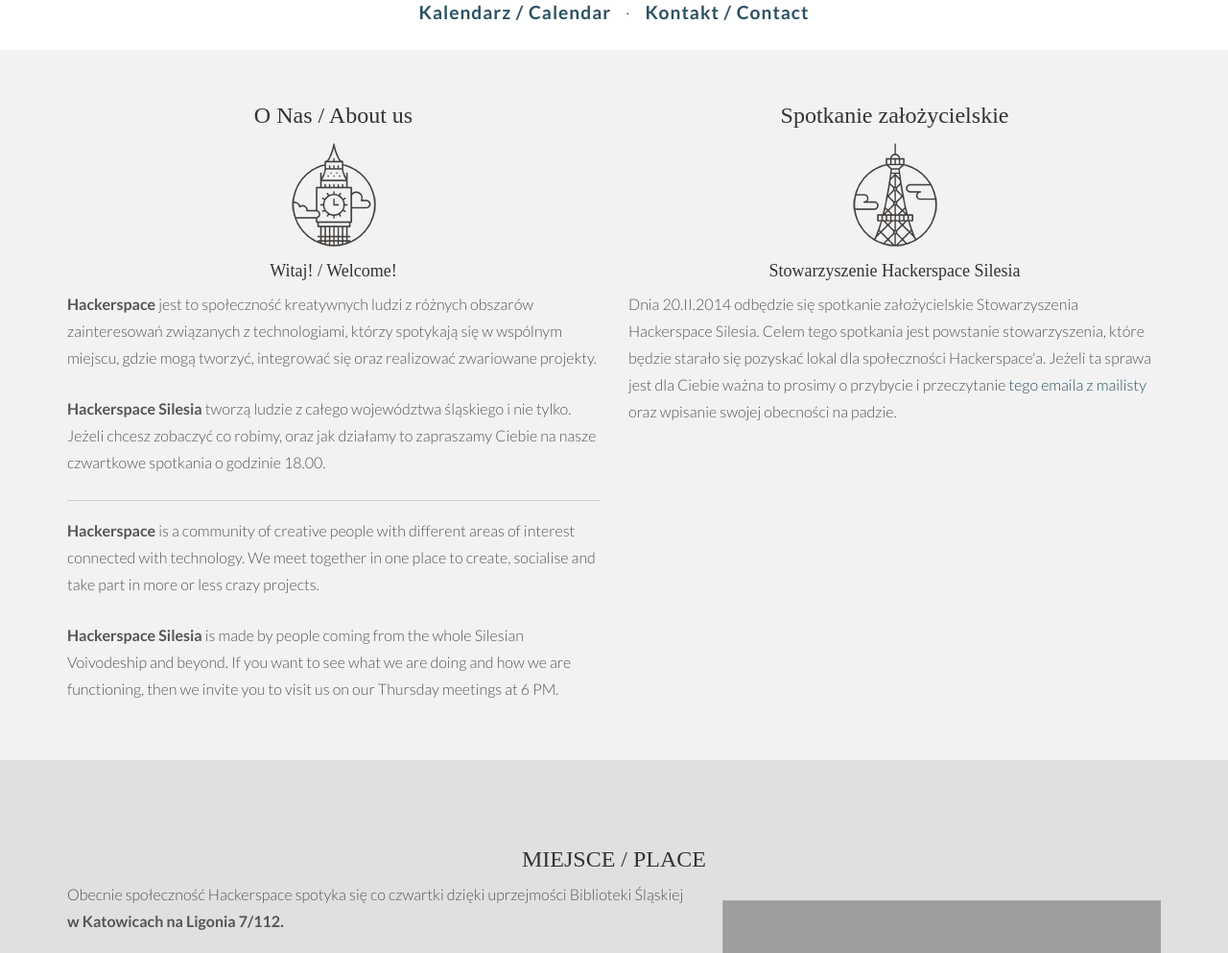
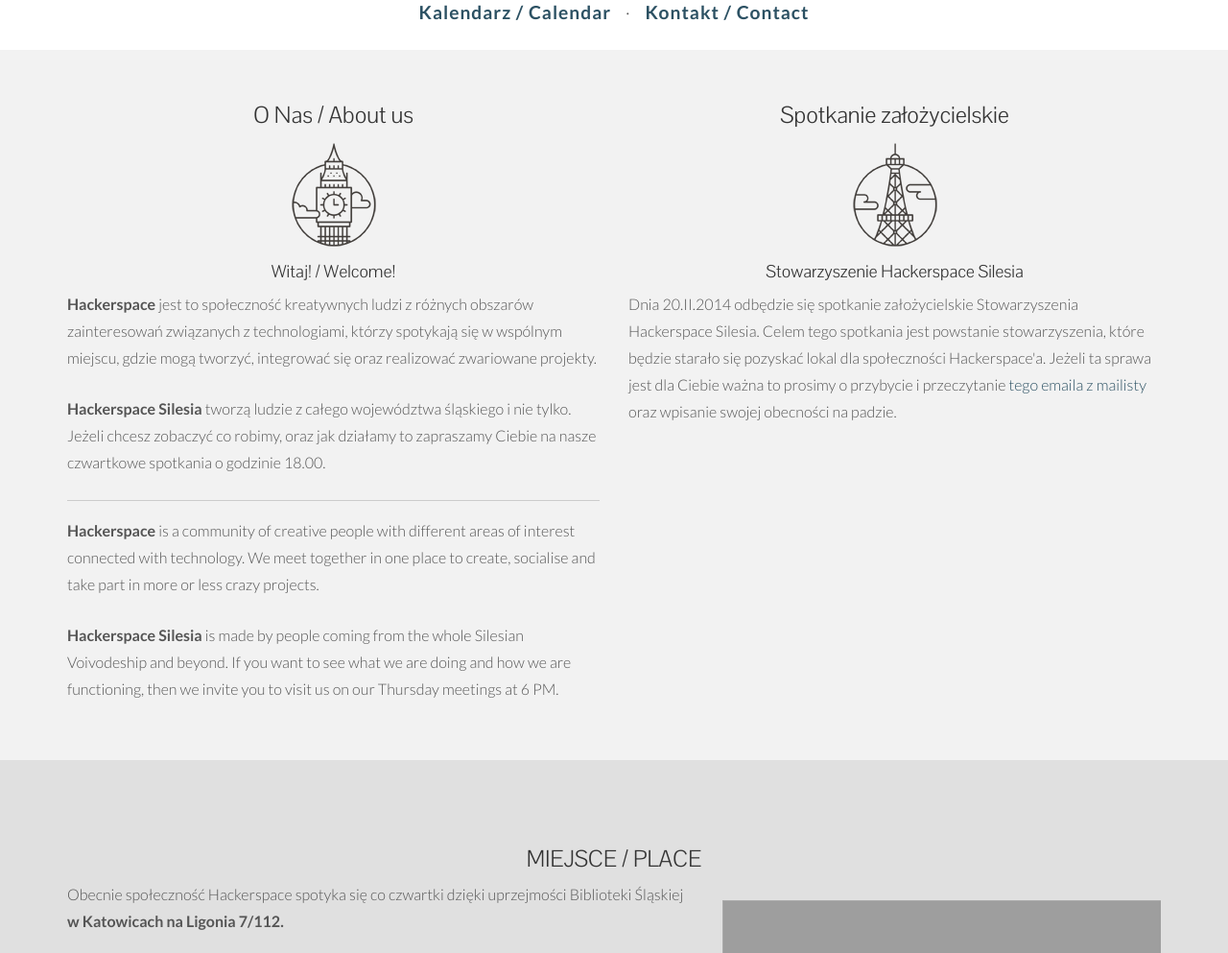
Before and after one commit to hackerspace-silesia/hackerspace-silesia.github.io, a Jekyll site: the page built from index.html, in a window 1280 px wide and 1400 px high, scrolled down 283 px. Shown: the part 150-1143 px from the top of the window at 96% size. Built offline with Jekyll 4.4.1, drawn with Linux system fonts in a browser that asks for light colours; grey boxes are pictures that could not be loaded.

Commit message:
fix to fonts #18

```diff
--- a/Gemfile
+++ b/Gemfile
@@ -5,6 +5,7 @@
 gem 'coffee-script'
 gem 'sass'
 gem 'yui-compressor'
+gem 'jekyll-multiple-languages-plugin'
 
 group :development do
   gem 'guard'
--- a/css/main.css
+++ b/css/main.css
@@ -20,7 +20,7 @@
 
 /* Titles */
 h1, h2, h3, h4, h5, h6 {
-    font-family: "Raleway";
+    font-family: 'Pontano Sans';
     font-weight: 300;
     color: #333;
 }
@@ -327,7 +327,7 @@
 }
 
 .menu h1.logo a {
-	font-family: 'Raleway', Helvetica, Arial, sans-serif;
+	font-family: 'Pontano Sans', Helvetica, Arial, sans-serif;
 	font-size: 16px;
 	font-weight: 800;
 	letter-spacing: 0.15em;
```
